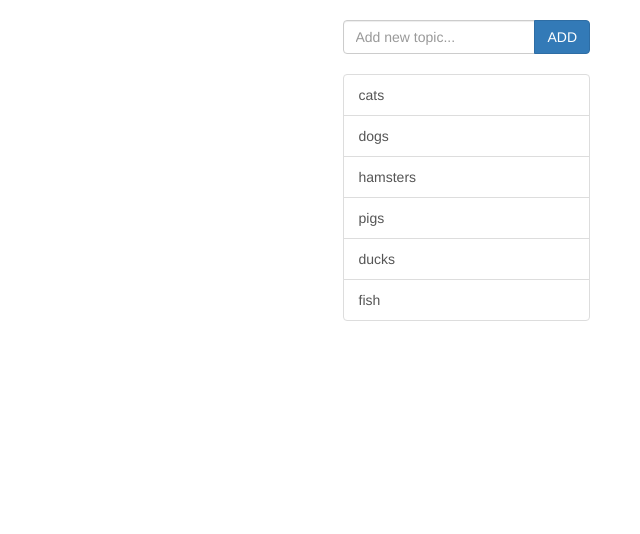
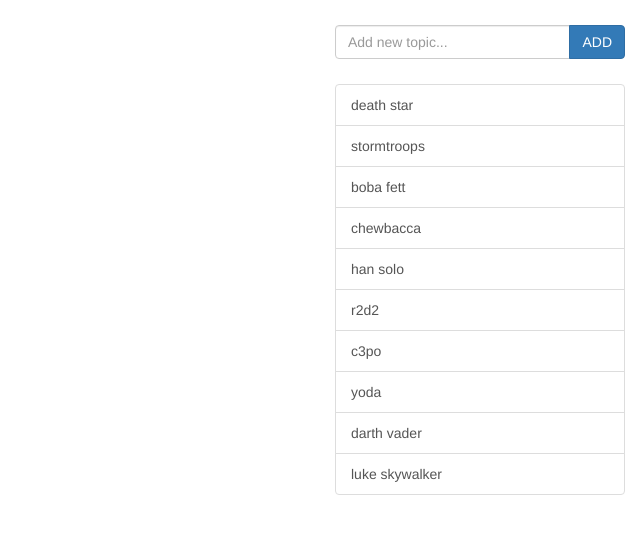
Before and after one commit to ronnytomasetti/AJAX-giphyAPI, a PHP site: page / in a window 1280 px wide. Shown: the top 534 px of the page, without its empty margins (640-1280 px from the left). Run offline with PHP 8.4, Linux system fonts and the light colour scheme; some libraries are stand-ins or nearby versions.

Commit message:
completed assignment requirements. Began implementing call to swapi api for topics.

```diff
--- a/assets/css/style.css
+++ b/assets/css/style.css
@@ -1,6 +1,12 @@
-#add-btn-form { margin: 20px auto; }
-#buttons {
-	margin-right: 50px;
+#add-btn-form
+{
+	margin: 25px auto;
+}
+
+.row
+{
+	margin-left: 0;
+	margin-right: 0;
 }
 
 .giphy-gif
--- a/assets/js/app.js
+++ b/assets/js/app.js
@@ -4,34 +4,49 @@
  * 2016 UCF CODING BOOTCAMP
  */
 
-var searchURL = "http://api.giphy.com/v1/gifs/search?";
-var topics = [ "cats", "dogs", "hamsters", "pigs", "ducks", "fish" ];
+var initialTopics = [   "luke skywalker",
+                        "darth vader",
+                        "yoda",
+                        "c3po",
+                        "r2d2",
+                        "han solo",
+                        "chewbacca",
+                        "boba fett",
+                        "stormtroops",
+                        "death star" ];
+
+var initialBtnCount = 10;
+
+var giphySearchURL = "http://api.giphy.com/v1/gifs/search?";
+var swapiSearchURL = "http://swapi.co/api/people/";
 
 $(document).ready(function() {
 
-    // Create topic button collection and append
-    $.each(topics, function(index, value)
+    function generateButtonWith( topic )
     {
         var btn = $('<button>').addClass( 'list-group-item' )
                                .attr( 'type', 'button' )
-                               .attr( 'data-topic', value )
-                               .text( value );
+                               .attr( 'data-topic', topic )
+                               .text( topic )
+                               .on( 'click', function()
+                               {
+                                    // Update active button
+                                    $('.list-group-item').removeClass('active');
+                                    $( this ).addClass('active');
 
-        $('#btn-list').append( btn );
-    });
+                                    // Grab topic data from button clicked
+                                    var topic = $(this).data('topic');
+                                    // Make ajax call to GIPHY api
+                                    retrieveGiphyDataWith( topic );
+                                });
 
-    // Add click event listener to buttons list
-    $('.list-group-item').on( 'click', function()
+        $('#btn-list').prepend( btn );
+    } // END generateButtonWith( topic )
+
+    function retrieveGiphyDataWith( topic )
     {
-        // Update active button
-        $('.list-group-item').removeClass('active');
-        $( this ).addClass('active');
-
-        // Grab topic data from button clicked
-        var topic = $(this).data('topic');
-
         $.ajax({
-            url: searchURL,
+            url: giphySearchURL,
             type: 'GET',
             dataType: 'json',
             data: {
@@ -71,7 +86,7 @@ $(document).ready(function() {
                     var rating = "RATED " + value.rating.toUpperCase();
 
                 var gifRating = $('<div>').addClass('panel-footer gif-rating text-center')
-                                          .text( rating );
+                                          .html( '<strong>' + rating + '</strong>' );
 
                 var gifDiv = $('<div>').addClass('panel panel-default giphy-gif')
                                        .append( gifImg, gifRating );
@@ -85,20 +100,39 @@ $(document).ready(function() {
         .always(function() {
             console.log("complete");
         });
+    } // END retrieveGiphyDataWith( topic )
 
+    function retrieveInitialTopics( initialBtnCount )
+    {
+        $.ajax({
+            url: swapiSearchURL,
+            type: 'GET',
+            dataType: 'json',
+        })
+        .done(function(response) {
+            console.log("DONE");
+        })
+        .fail(function() {
+            console.warn("AJAX ERROR");
+        })
+        .always(function() {
+            console.log("COMPLETE");
+        });
+    } // END retrieveInitialTopics( initialBtnCount )
+
+    $('#add-topic-button').on( 'click', function()
+    {
+        var userTopic = $('#add-topic-input').val().trim().toLowerCase();
+        generateButtonWith( userTopic );
+        $('#add-topic-input').val('');
     });
 
-    $('#add-topic-button').on( 'click', function() {
-        var userTopic = $('#add-topic-input').val().trim();
-        topics.push( userTopic );
-        renderButtons();
+    /********************************************************
+     * APPLICATION GO! Start generating initial button group.
+     ********************************************************/
+    $.each(initialTopics, function(index, value)
+    {
+        generateButtonWith( value );
     });
 
-    function renderButtons() {
-        $('#btn-list').empty
-    }
-
-});
-
-// TODO: IMPLEMENT ADD TOPIC BUTTON LOGIC
-// TODO: STYLE CSS
+}); // END $(document).ready()
```
